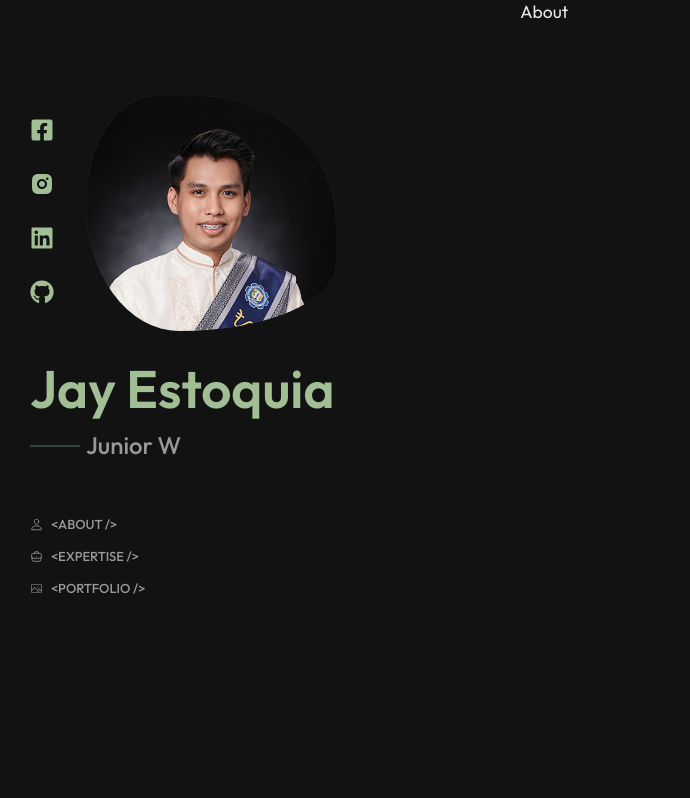
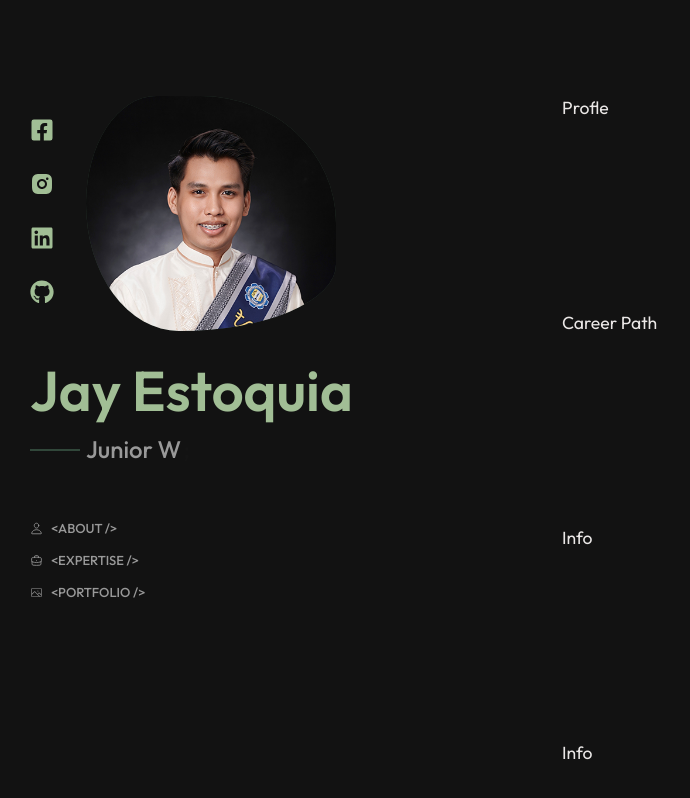
Before and after one commit to Jaysus-dev/jaysus-dev-portfoliov2, a React (Vite) app: page / in a window 1280 px wide. Shown: the top 798 px of the page, without its empty margins (0-690 px from the left). Built offline with nearby package versions, Linux system fonts and the light colour scheme.

Commit message:
added sticky aside

```diff
--- a/src/App.css
+++ b/src/App.css
@@ -123,8 +123,7 @@ textarea {
 
 /*.Lay-out*/
 .main-container {
-  grid-template-columns: repeat(1, 1.3fr 2fr);
-  height: 100vh;
+  grid-template-columns: repeat(1, 1.5fr 2fr);
 }
 .container {
   max-width: 1270px;
--- a/src/App.jsx
+++ b/src/App.jsx
@@ -9,7 +9,10 @@ function App() {
         <AsideNav />
       </aside>
       <main className="main-content" id="main">
-        About
+        <section className="main-section section grid"> Profle</section>
+        <section className="main-section section grid"> Career Path</section>
+        <section className="main-section section grid"> Info</section>
+        <section className="main-section section grid"> Info</section>
       </main>
     </div>
   );
--- a/src/components/Aside/Aside.css
+++ b/src/components/Aside/Aside.css
@@ -2,6 +2,8 @@
 
 .aside {
   position: sticky;
+  top: 0;
+  height: 100vh;
   display: flex;
   flex-direction: column;
   justify-content: space-between;
@@ -41,7 +43,7 @@
   display: flex;
   align-items: center;
   gap: 0.5rem;
-  font-size: var(--h1-font-size);
+  font-size: var(--big-font-size);
   font-weight: var(--font-semi-bold);
   color: var(--title-color);
 }
```
